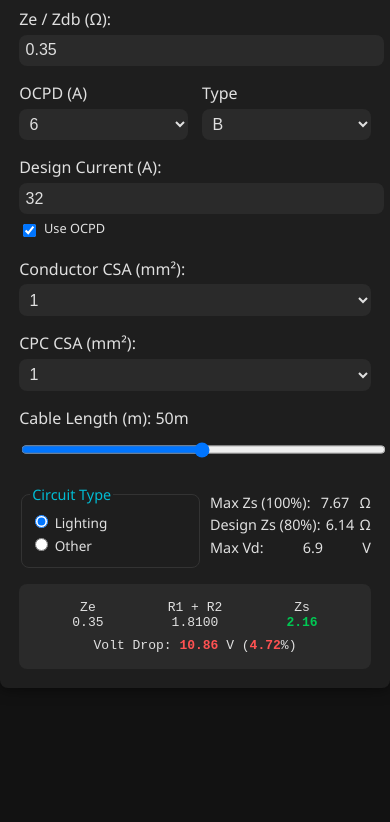
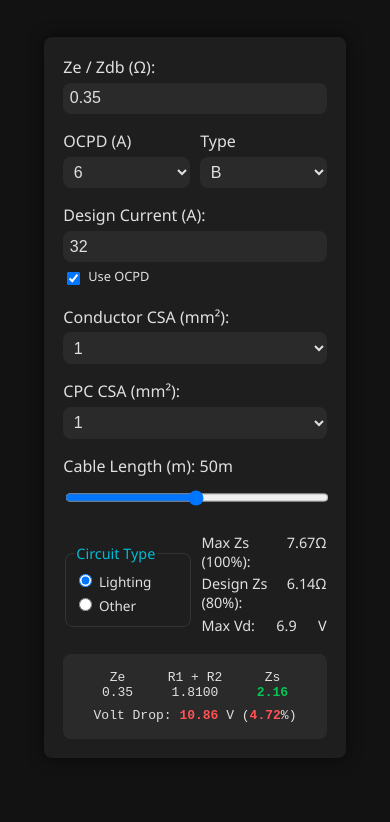
Before and after one commit to matt-tibbett/cable-calculator, a plain HTML site: page index.html in a window 390 px wide. Shown: the part 199-1021 px from the top of the page. Before the commit the page ends 919 px from the top, so only its background shows below. Drawn offline with Linux system fonts and the light colour scheme.

Commit message:
Fix css width issue and unwanted mouse over twitch

```diff
--- a/style.css
+++ b/style.css
@@ -1,3 +1,6 @@
+/* =========================================================
+   1. THEME VARIABLES
+   ========================================================= */
 :root {
   --bg: #121212;
   --text: #e0e0e0;
@@ -7,17 +10,29 @@
   --bad: #ff5252;
 }
 
-/* --- Base layout --- */
-body {
+/* =========================================================
+   2. GLOBAL SETTINGS
+   ========================================================= */
+
+/* Include padding & borders in all element widths */
+*, *::before, *::after {
+  box-sizing: border-box;
+}
+
+/* =========================================================
+   3. BASE LAYOUT & TYPOGRAPHY
+   ========================================================= */
+html, body {
+  margin: 0;
+  padding: 0;
+  font-family: "Segoe UI", sans-serif;
   background-color: var(--bg);
   color: var(--text);
-  font-family: "Segoe UI", sans-serif;
+  min-height: 100vh;
   display: flex;
   flex-direction: column;
   align-items: center;
-  margin: 0;
   padding: 2rem 0;
-  min-height: 100vh;
 }
 
 .page-title {
@@ -33,7 +48,11 @@ body {
   margin-bottom: 1.5rem;
 }
 
-/* --- Mode toggle --- */
+/* =========================================================
+   4. COMPONENTS
+   ========================================================= */
+
+/* 4.1 Mode Toggle */
 .mode-select {
   display: flex;
   justify-content: center;
@@ -44,33 +63,27 @@ body {
   color: var(--accent);
 }
 
-/* --- Wrapper for calculation cards --- */
+/* 4.2 Wrappers & Containers */
 .wrapper {
   display: flex;
   flex-wrap: wrap;
   justify-content: center;
   gap: 2rem;
   width: 100%;
-  max-width: 800px; /* same as overall-results */
+  max-width: 800px;
   margin: 0 auto;
 }
 
-/* --- Each calc container --- */
 .container {
   background: var(--card);
   padding: 1.6rem 2rem 2rem;
   border-radius: 1rem;
-  width: 380px;           /* consistent width for all calc cards */
+  width: 380px;
   box-shadow: 0 0 15px rgba(0, 0, 0, 0.6);
   box-sizing: border-box;
-  transition: transform 0.2s ease;
 }
 
-.container:hover {
-  transform: translateY(-2px);
-}
-
-/* --- Headings --- */
+/* 4.3 Headings */
 h2 {
   text-align: center;
   color: var(--accent);
@@ -79,7 +92,7 @@ h2 {
   margin-bottom: 0.8rem;
 }
 
-/* --- Input layout --- */
+/* 4.4 Inputs and Form Groups */
 .input-group {
   margin-bottom: 1rem;
 }
@@ -133,7 +146,7 @@ input[type="range"] {
   font-size: 0.8rem;
 }
 
-/* --- Top info section (type + limits) --- */
+/* 4.5 Circuit Type & Limits */
 .top-info {
   display: flex;
   justify-content: space-between;
@@ -171,7 +184,7 @@ input[type="range"] {
   margin-bottom: 0.2rem;
 }
 
-/* --- Output box --- */
+/* 4.6 Output Box */
 .output {
   background: #2a2a2a;
   padding: 1rem;
@@ -196,30 +209,14 @@ input[type="range"] {
   margin-top: 0.5rem;
 }
 
-.ok {
-  color: var(--ok);
-  font-weight: bold;
-}
-
-.bad {
-  color: var(--bad);
-  font-weight: bold;
-}
-
-/* --- Disabled (greyed-out) state --- */
-.disabled {
-  opacity: 0.5;
-  pointer-events: none;
-}
-
-/* --- Overall results panel --- */
+/* 4.7 Overall Results Panel */
 .overall-results {
   margin-top: 2rem;
   background: var(--card);
   padding: 1.5rem 2rem;
   border-radius: 1rem;
   width: 100%;
-  max-width: 800px; /* matches .wrapper width */
+  max-width: 800px;
   box-shadow: 0 0 15px rgba(0, 0, 0, 0.6);
   box-sizing: border-box;
   display: none; /* shown only in submain mode */
@@ -243,11 +240,56 @@ input[type="range"] {
   width: 33%;
 }
 
-/* --- Sticky results (mobile only, submain mode only) --- */
+/* =========================================================
+   5. UTILITIES & STATES
+   ========================================================= */
+.ok {
+  color: var(--ok);
+  font-weight: bold;
+}
+
+.bad {
+  color: var(--bad);
+  font-weight: bold;
+}
+
+.disabled {
+  opacity: 0.5;
+  pointer-events: none;
+}
+
+/* =========================================================
+   6. RESPONSIVE BEHAVIOR
+   ========================================================= */
+
+/* 6.1 Mobile (default: 0–768px) */
 @media (max-width: 768px) {
+  .wrapper {
+    flex-direction: column;
+    align-items: center;
+    gap: 1rem;
+    padding: 0.5rem;
+  }
+
+  .container {
+    width: 100%;
+    max-width: 100%;
+    border-radius: 0.5rem;
+    padding: 1.2rem;
+  }
+
+  .overall-results {
+    width: 100%;
+    border-radius: 0.5rem;
+    margin: 0 auto;
+    overflow: hidden; /* prevents box-shadow clipping */
+  }
+
   .overall-results.sticky {
     position: sticky;
     bottom: 0;
+    left: 0;
+    right: 0;
     background: rgba(30, 30, 30, 0.95);
     backdrop-filter: blur(5px);
     border-top: 2px solid var(--accent);
@@ -268,24 +310,10 @@ input[type="range"] {
   }
 }
 
-/* --- Responsive layout --- */
-@media (max-width: 768px) {
-  .wrapper {
-    flex-direction: column;
-    gap: 1rem;
-    padding: 0 0.5rem;
-  }
-
-  .container {
-    width: 100%;
-    max-width: none;
-    border-radius: 0.5rem;
-    padding: 1.2rem;
-  }
-
-  .overall-results {
-    width: 100%;
-    max-width: none;
-    border-radius: 0.5rem;
+/* 6.2 Desktop (≥ 769px) */
+@media (min-width: 769px) {
+  /* Hide <details> toggles on desktop */
+  .calc-section summary {
+    display: none;
   }
 }
```
